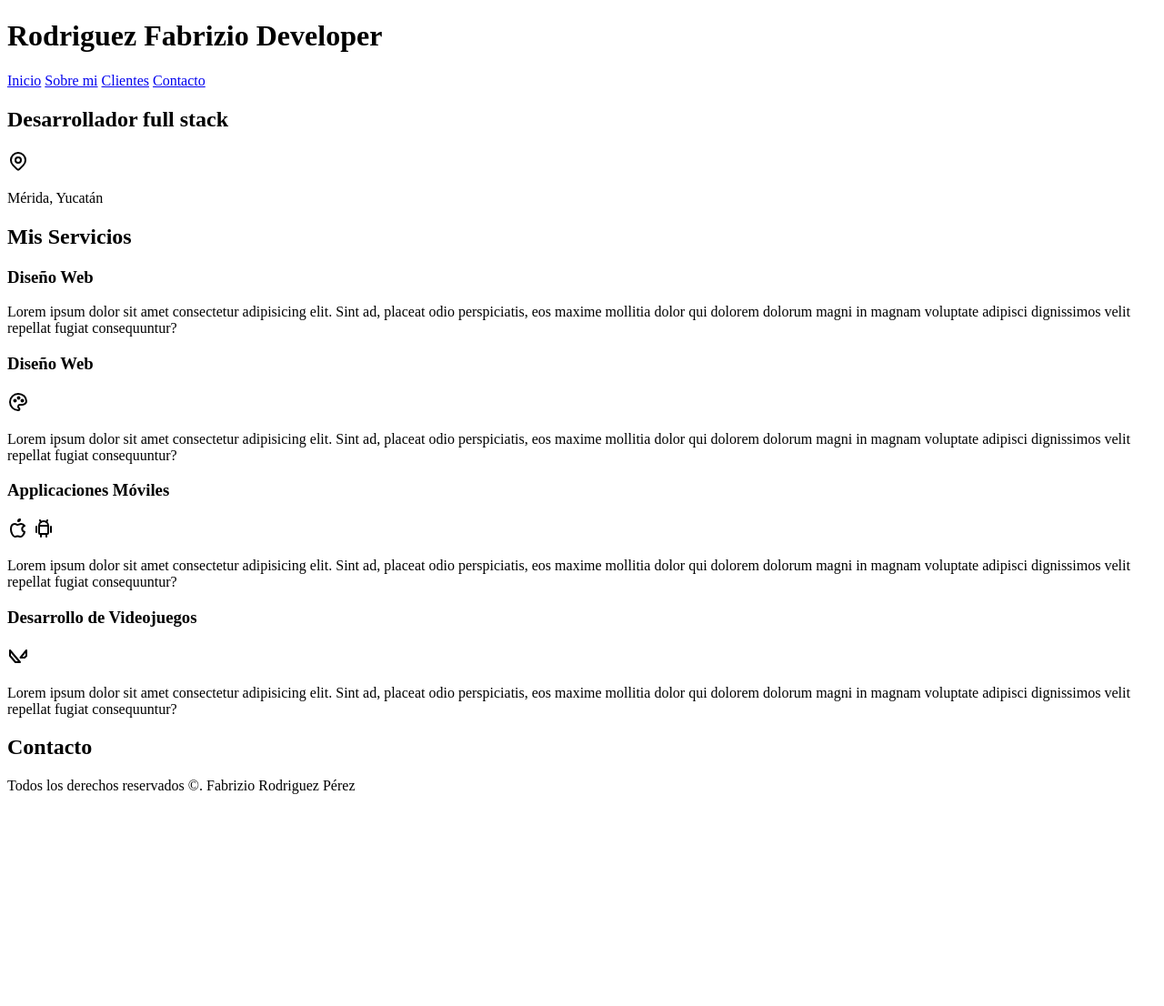
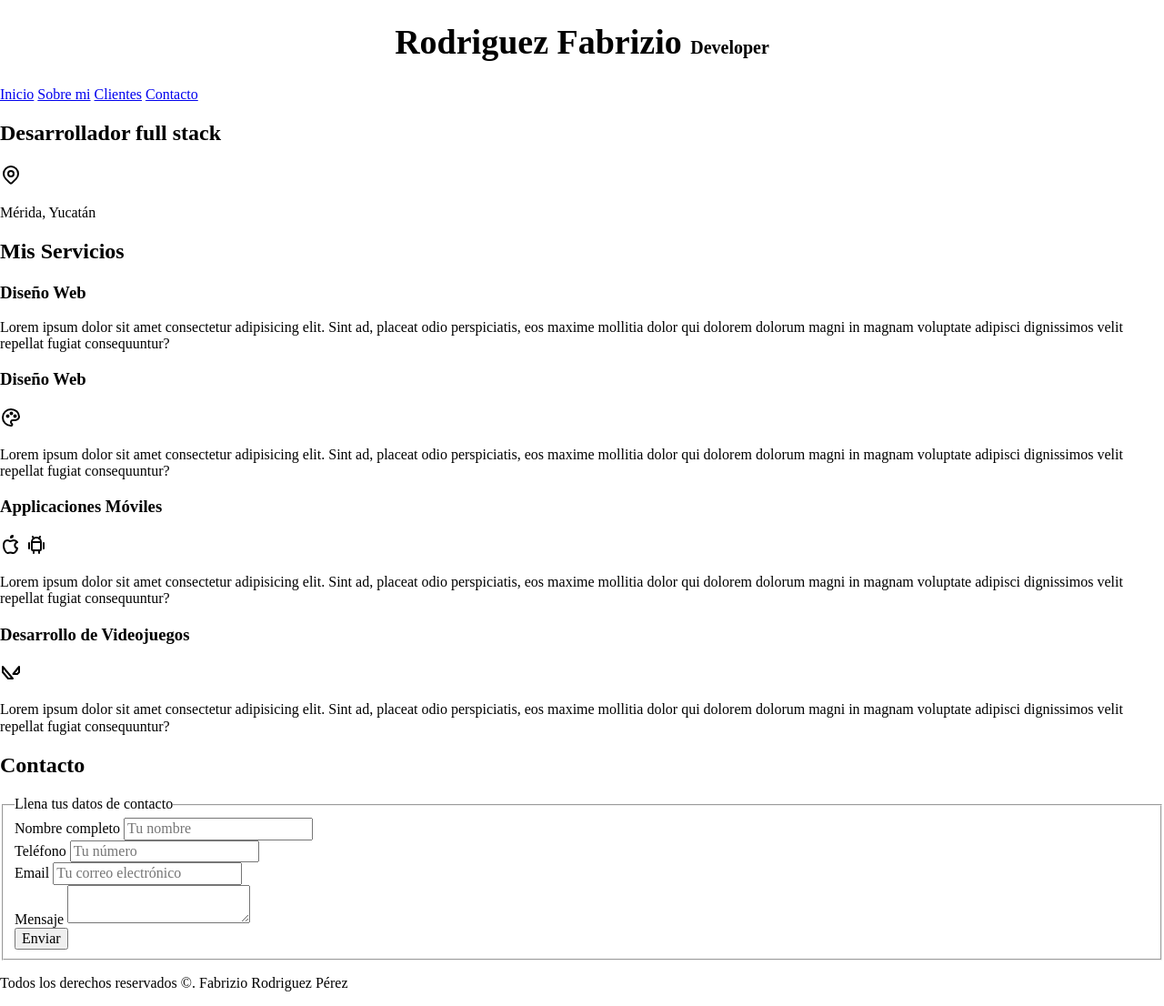
Before and after one commit to FabrizioRodriguez-Tech/Developer-page, a plain HTML site: page index.html in a window 1280 px wide. Shown: the whole page at 91% size. Before the commit the page ends 889 px from the top, so only its background shows below. Drawn offline with nearby package versions, Linux system fonts and the light colour scheme.

Commit message:
feat: add contact form and base typography styles

```diff
--- /dev/null
+++ b/css/styles.css
@@ -0,0 +1,18 @@
+/* Truco para uniformidad en textos entre navegadores */
+
+html{
+font-size: 62.5%;
+}
+
+body{
+    font-size: 16px;
+}
+
+.my-title {
+    text-align: center;
+    font-size: 3.8rem;
+}
+
+.my-title span {
+    font-size: 2.0rem;
+}
--- a/index.html
+++ b/index.html
@@ -3,11 +3,21 @@
 <head>
     <meta charset="UTF-8">
     <meta name="viewport" content="width=device-width, initial-scale=1.0">
-    <title>Document</title>
+
+
+        <!-----Normalize-->
+    <link rel="preload" href="css/normalize.css">
+    <link rel="stylesheet" href="css/normalize.css">
+
+    <!-----Estilo personalizado-->
+    <link rel="preload" href="css/styles.css">
+    <link rel="stylesheet" href="css/styles.css">
+
+    <title>Developer Page</title>
 </head>
 <body>
     <header>
-        <h1>Rodriguez Fabrizio Developer</h1>
+        <h1 class="my-title"> Rodriguez Fabrizio <span>Developer</span> </h1>
     </header>
     <nav>
         <a href="#">Inicio</a>
@@ -47,6 +57,27 @@
 
    <section>
     <h2>Contacto</h2>
+    <form>
+        <fieldset>
+            <legend>Llena tus datos de contacto</legend>
+            <div><label>Nombre completo</label>
+                <input type="text" placeholder="Tu nombre">
+        </div>
+        <div><label>Teléfono</label>
+                <input type="text" placeholder="Tu número">
+        </div>
+        <div><label>Email</label>
+                <input type="text" placeholder="Tu correo electrónico">
+        </div>
+        <div>
+            <label>Mensaje</label>
+            <textarea></textarea>
+        </div>
+        <div>
+            <input type="submit" value="Enviar">
+        </div>
+        </fieldset>
+    </form>
    </section>
    <footer>
     <p>Todos los derechos reservados ©. Fabrizio Rodriguez Pérez</p>
```
Also changed, not shown: css/normalize.css (added).
